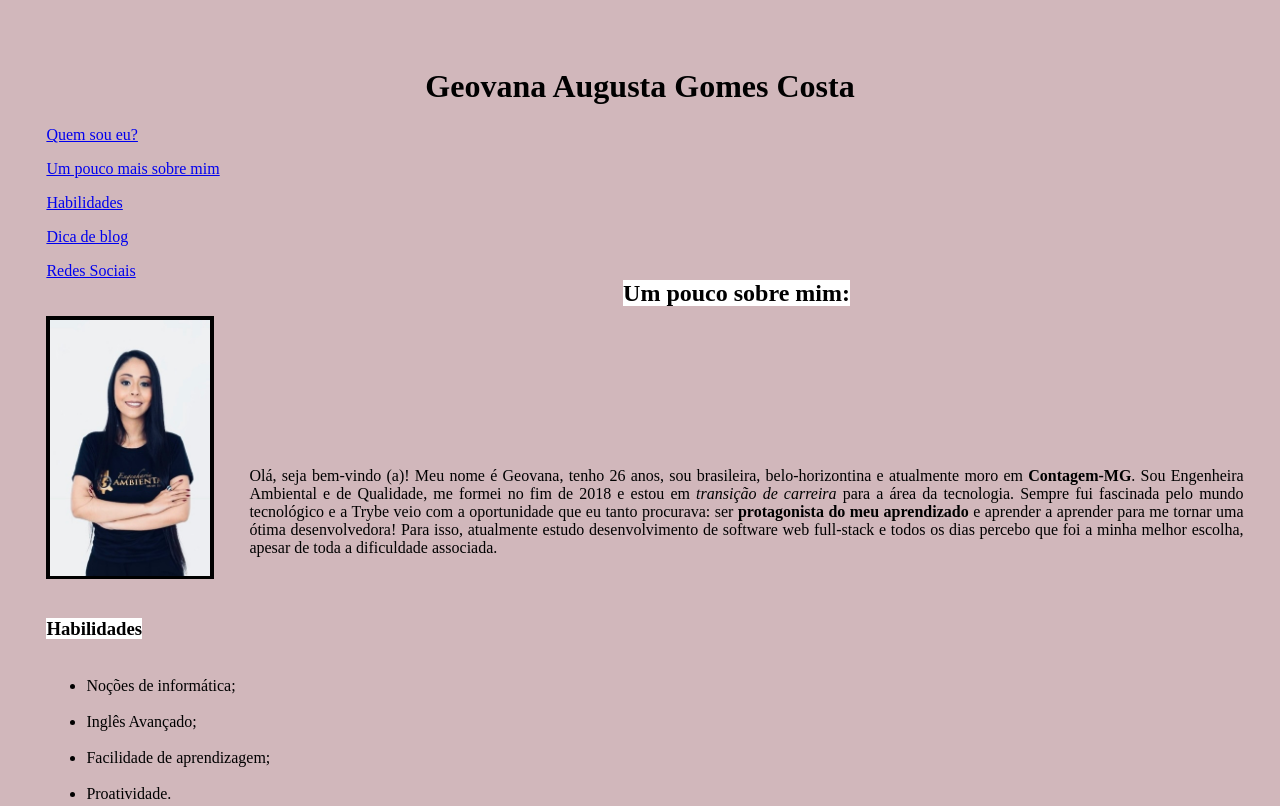
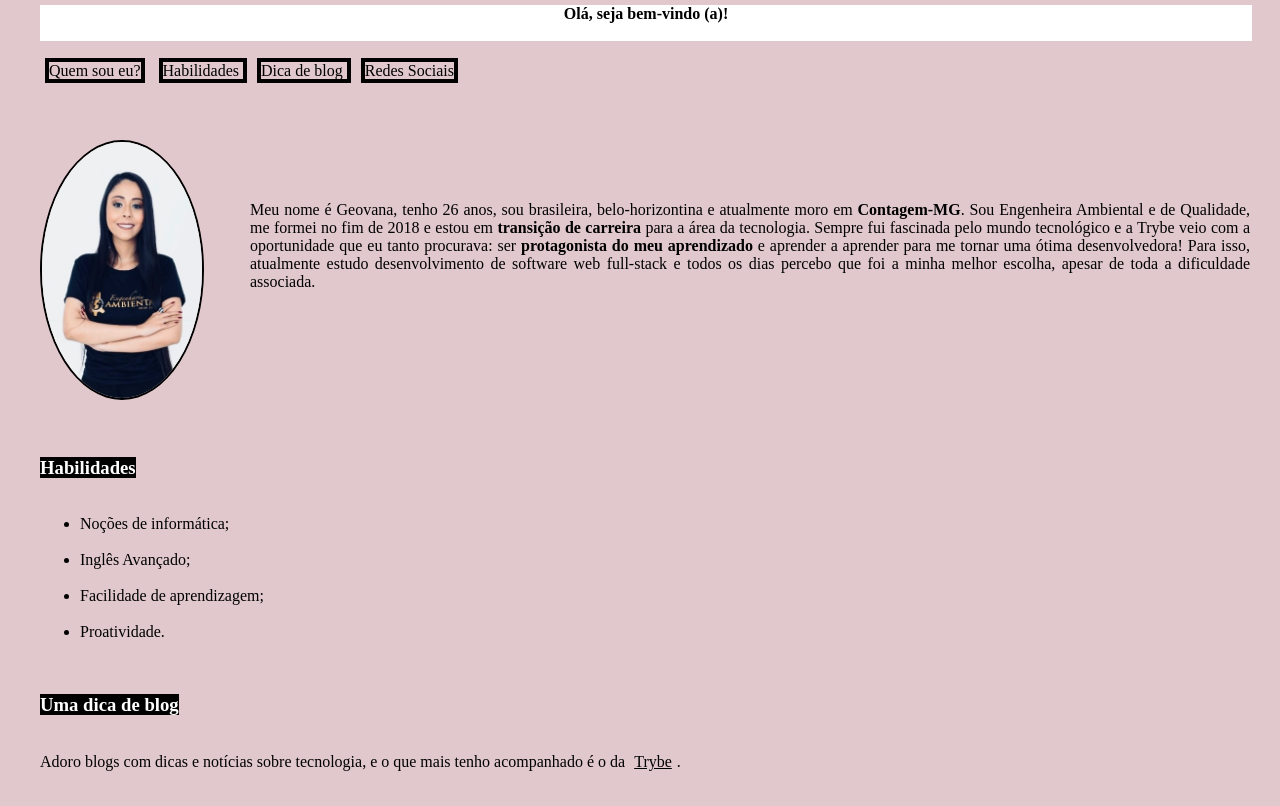
Before and after one commit to GeovanaAugusta/GeovanaAugusta.github.io, a plain HTML site: page index.html in a window 1280 px wide. Shown: the top 806 px of the page. Drawn offline with Linux system fonts and the light colour scheme.

Commit message:
Atualizações portfólio

```diff
--- a/index.html
+++ b/index.html
@@ -8,22 +8,21 @@
   <link rel="stylesheet" href="style.css">
   <body>
 
-    <h1 class="meunome">Geovana Augusta Gomes Costa</h1>
+    <h4 class="centralizar"> <strong>Olá, seja bem-vindo (a)!</strong> <br><br></h4>
 
 
 
-   <p> <a href="#foto">Quem sou eu?</a> </p>
-    <p> <a href="#sobremim">Um pouco mais sobre mim </a> </p>
-    <p> <a href="#habilidade"> Habilidades </a> </p>
-    <p> <a href="#blog"> Dica de blog </a> </p>
-   <p> <a href="#redesociais">Redes Sociais </a></p>
-
+       <div> <a class="espaçamento" href="#foto">Quem sou eu?</a>
+          <a class="espaçamento" class="habilidades" href="#habilidade"> Habilidades </a>
+    <a class="espaçamento"  href="#blog"> Dica de blog </a>
+  <a class="espaçamento" href="#redesociais">Redes Sociais </a> </div>
 
 
     <a id="foto"> <img src="Images/image-26-01-22-08-04.jpeg" alt="Imagem da Geovana vestindo uma blusa da época de sua graduação" width="160px"> </a>
-    <br><br><br>
-    <h2> <a id="sobremim">Um pouco sobre mim:</h2></a>
-  <p class="eu"> Olá, seja bem-vindo (a)! Meu nome é Geovana, tenho 26 anos, sou brasileira, belo-horizontina e atualmente moro em <b>Contagem-MG</b>. Sou Engenheira Ambiental e de Qualidade, me formei no fim de 2018 e estou em <em> transição de carreira </em> para a área da tecnologia. Sempre fui fascinada pelo mundo tecnológico e a Trybe veio com a oportunidade que eu tanto procurava: ser <b>protagonista do meu aprendizado</b> e aprender a aprender para me tornar uma ótima desenvolvedora! Para isso, atualmente estudo desenvolvimento de software web full-stack e todos os dias percebo que foi a minha melhor escolha, apesar de toda a dificuldade associada. </p>
+    <br><br>
+
+  <p class="texto">
+    Meu nome é Geovana, tenho 26 anos, sou brasileira, belo-horizontina e atualmente moro em <b>Contagem-MG</b>. Sou Engenheira Ambiental e de Qualidade, me formei no fim de 2018 e estou em <strong> transição de carreira </strong> para a área da tecnologia. Sempre fui fascinada pelo mundo tecnológico e a Trybe veio com a oportunidade que eu tanto procurava: ser <b>protagonista do meu aprendizado</b> e aprender a aprender para me tornar uma ótima desenvolvedora! Para isso, atualmente estudo desenvolvimento de software web full-stack e todos os dias percebo que foi a minha melhor escolha, apesar de toda a dificuldade associada. </p>
 
 <br><br>
 
@@ -42,13 +41,13 @@
 
         <h3><a id="blog"> Uma dica de blog </a></h3>
         <br>
-        Adoro blogs com dicas e notícias sobre tecnologia, e o que mais tenho acompanhado é o da <a href="https://blog.betrybe.com/" target="_blank"> Trybe</a>.
+        Adoro blogs com dicas e notícias sobre tecnologia, e o que mais tenho acompanhado é o da <a class="trybe" href="https://blog.betrybe.com/" target="_blank"> Trybe</a>.
 
         <br><br><br>
 
         <h3><a id="redesociais"> Onde me achar </a></h3>
         <br>
-         Estou no <a href="https://www.linkedin.com/in/geovana-augusta-46017a151/" target="_blank"> Linkedin</a> e também no <a href="https://github.com/GeovanaAugusta" target="_blank"> GitHub</a>, dá uma olhada lá!
+         Estou no <a class="linkedin"href="https://www.linkedin.com/in/geovana-augusta-46017a151/" target="_blank"> Linkedin</a> e também no <a class="github" href="https://github.com/GeovanaAugusta" target="_blank"> GitHub</a>, dá uma olhada lá!
 
 
   </body>
--- a/style.css
+++ b/style.css
@@ -1,56 +1,77 @@
-h1 {
-    font-style: normal;
-    font-weight: bold;
-    text-align: center;
+body {
+  background-color: rgb(224, 200, 204);
+margin-top: 5px;
+  margin-left: 40px;
+}
+
+h4 {
+text-align: center;
+   }
+
+
+  .centralizar {
+          background-color: white;
+     margin-top:auto;
+     margin-right: 20px;
   }
 
-  body {
-    background-color: rgb(209, 183, 187);
-    padding: 3%;
-     }
 
-  .noções, .inglês, .facilidade, .proatividade {
-  font-weight: 530;
+img {
+  border-radius: 60%;
+  border: 2px solid;
+      top: 40px;
+      margin-right: 40px;
+      margin-bottom: 40px;
     }
 
+#foto {
+  position: relative;
+top: 60px;
+}
 
 
-#foto {
-  float:left;
-  height: 255px;
-  padding: 4px;
-  margin-right: 25px;
-  margin-top: 20px;
-  background-color: black;
+.espaçamento {
+margin-right: 40px;
+border: 4px solid black;
+color: black;
+font-style: normal;
+margin: 5px;
+text-decoration:none;
 }
 
-#image-container{
-height: 300px;
+.espaçamento:hover, .trybe:hover, .linkedin:hover, .github:hover{
+  text-align: center;
+  color: blue;
+  text-decoration: underline;
 }
 
-.eu {
-  position:relative;
-  top: 10px;
-  left: 10px;
-  text-align: justify;
-  margin-top: 60px;
-  bottom: 200px;
-}
-
-#sobremim, #habilidade, #redesociais, #blog{
-  background-color: white;
-}
-
-h2 {
-  position: relative;
-  bottom: 90px;
-    text-align: center;
-}
-
-h3 #habilidade {
-position: initial;
+.trybe, .linkedin, .github {
+margin-right: 40px;
+color: black;
+font-style: normal;
+margin: 5px;
 }
 
 #sobremim {
-  top: 25px;
+  position: absolute;
+top: 110px;
+margin: 0;
 }
+
+.texto {
+  position: absolute;
+  top: 185px;
+  left: 200px;
+  margin-left: 50px;
+  margin-right:30px;
+text-align: justify;
+}
+
+#habilidade, #blog, #redesociais {
+background-color: black;
+color: white;
+}
+
+ .centralizar {
+position: relative;
+ text-align: center;
```
